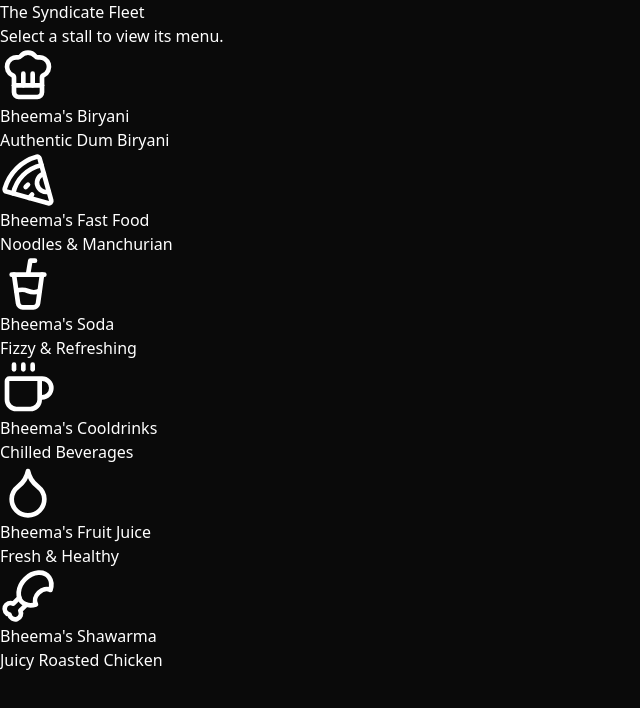
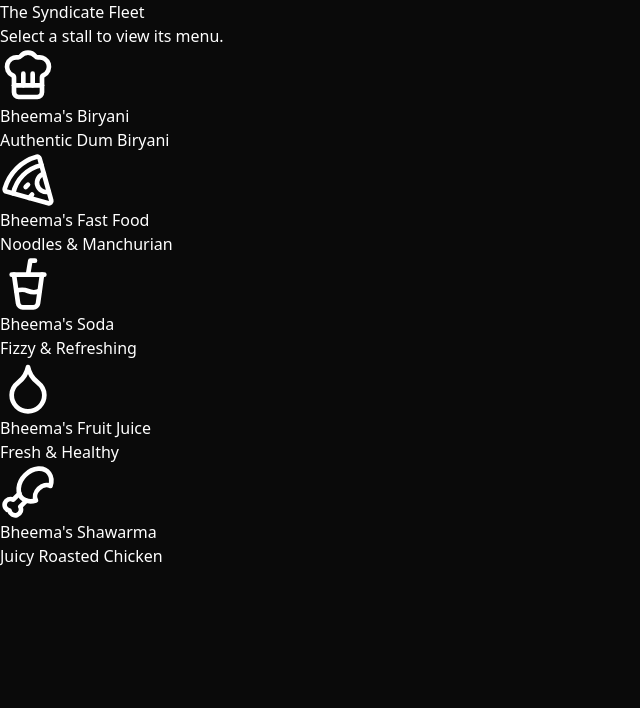
Before and after one commit to SASIDHARV01/bheemas_stalls_2026, a React (Vite) app: page /stalls in a window 1280 px wide. Shown: the top 708 px of the page, without its empty margins (0-640 px from the left). Built offline with nearby package versions, Linux system fonts and the light colour scheme; no server answers.

Commit message:
functionalities implemented

```diff
--- a/src/pages/StallList.jsx
+++ b/src/pages/StallList.jsx
@@ -6,7 +6,6 @@ const StallList = () => {
     { id: 'biryani', name: "Bheema's Biryani", desc: 'Authentic Dum Biryani', icon: ChefHat, color: 'bg-orange-600' },
     { id: 'fastfood', name: "Bheema's Fast Food", desc: 'Noodles & Manchurian', icon: Pizza, color: 'bg-red-600' },
     { id: 'soda', name: "Bheema's Soda", desc: 'Fizzy & Refreshing', icon: CupSoda, color: 'bg-blue-600' },
-    { id: 'cooldrinks', name: "Bheema's Cooldrinks", desc: 'Chilled Beverages', icon: Coffee, color: 'bg-cyan-600' },
     { id: 'fruitjuice', name: "Bheema's Fruit Juice", desc: 'Fresh & Healthy', icon: Droplet, color: 'bg-green-600' },
     { id: 'shawarma', name: "Bheema's Shawarma", desc: 'Juicy Roasted Chicken', icon: Drumstick, color: 'bg-yellow-600' },
   ];
```
